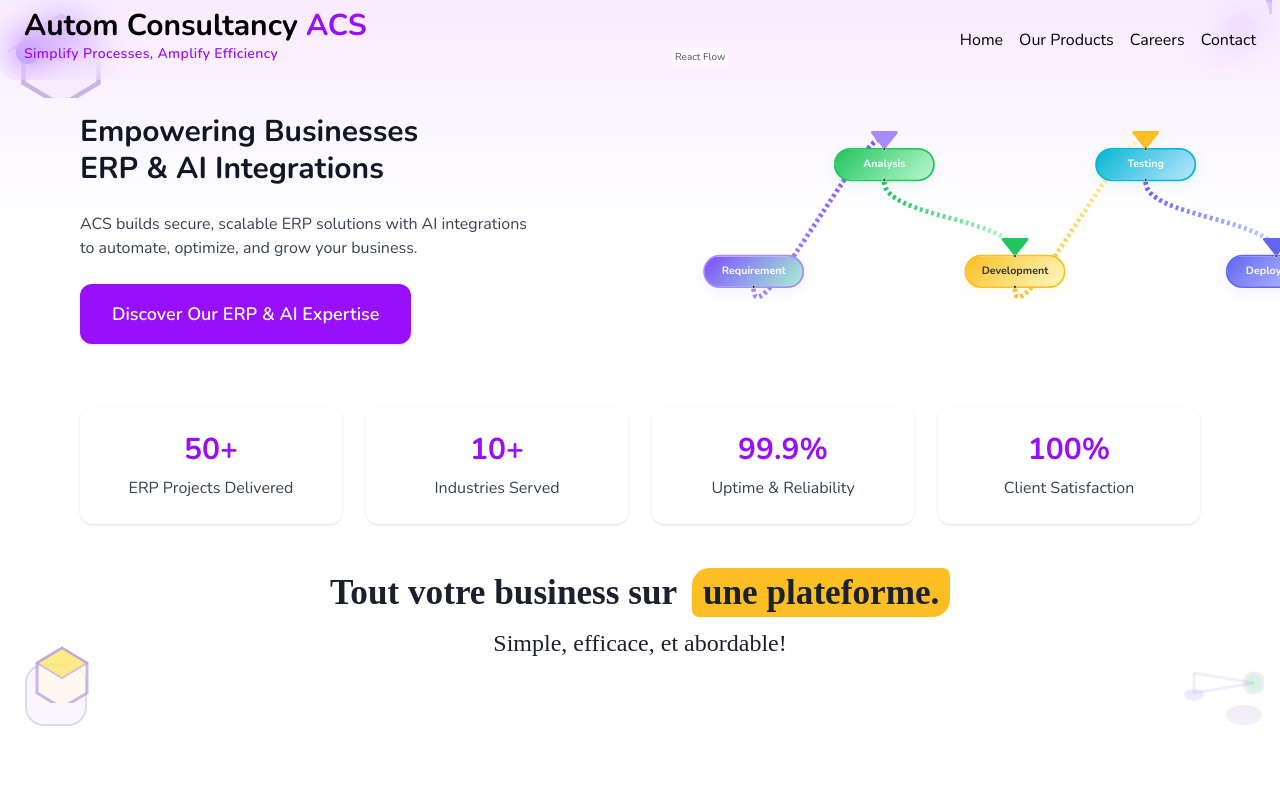
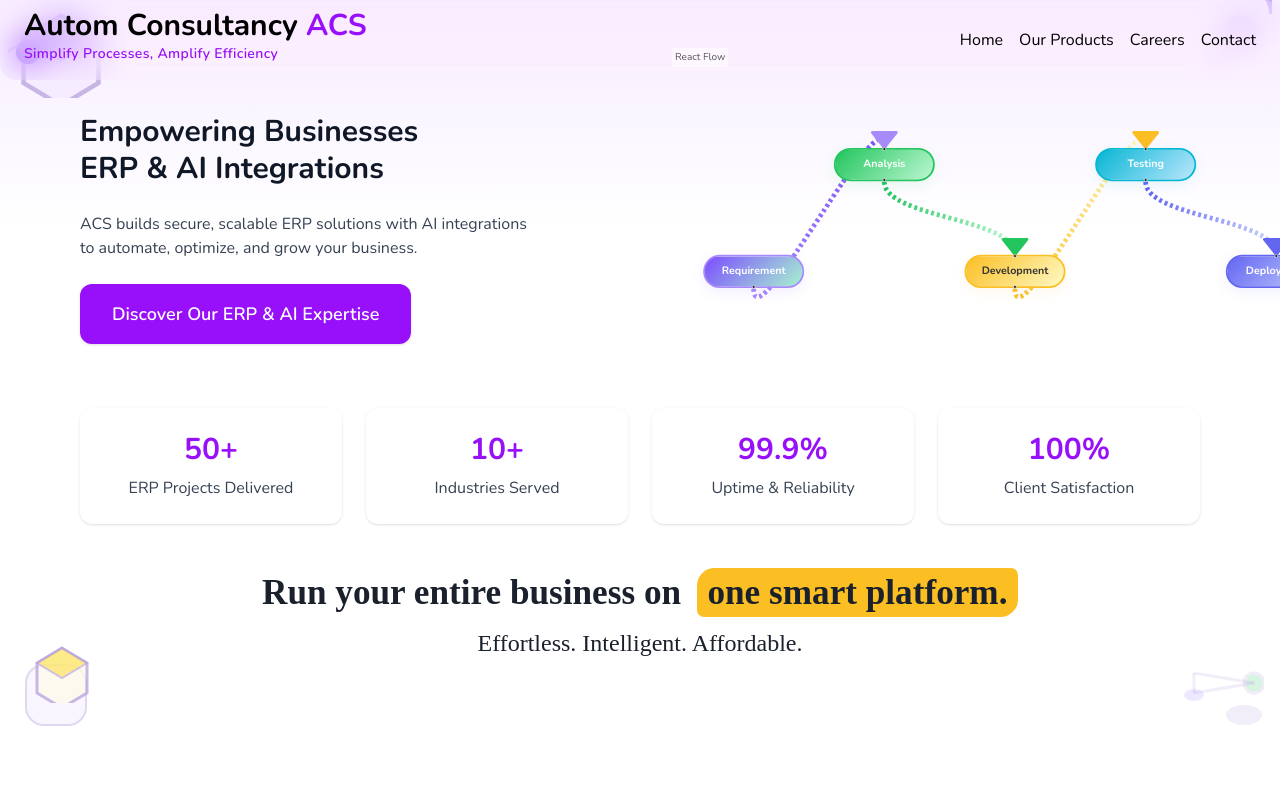
Before and after one commit to vijayguhan10/ACS-Website, a React (Vite) app: page / in a window 1280 px wide. Shown: the top 800 px of the page. Built offline with nearby package versions, Linux system fonts and the light colour scheme; a web font is replaced by a local one.

Commit message:
comitting with the changes of the Tag words and sentences

```diff
--- a/src/components/HomePage.jsx
+++ b/src/components/HomePage.jsx
@@ -22,7 +22,7 @@
       }}
     >
       <span>
-        Tout votre business sur{" "}
+        Run your entire business on{" "}
         <span
           style={{
             background: "#fbbf24",
@@ -34,7 +34,7 @@
             marginLeft: "0.2em",
           }}
         >
-          une plateforme.
+          one smart platform.
         </span>
       </span>
       <br />
@@ -50,7 +50,7 @@
           textAlign: "center",
         }}
       >
-        Simple, efficace, et abordable!
+        Effortless. Intelligent. Affordable.
         <span
           style={{
             position: "absolute",
```
